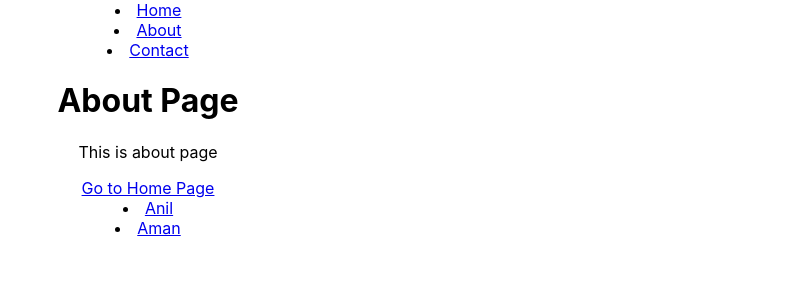
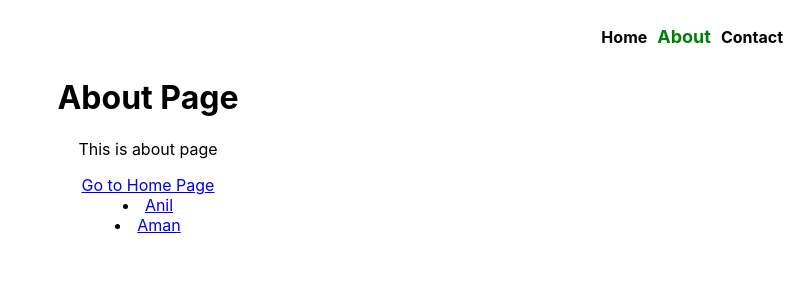
Before and after one commit to thedevaman/Router-in-React, a React (Create React App) app: page /about in a window 1280 px wide. Shown: the top 300 px of the page, without its empty margins (492-1280 px from the left). Built offline with nearby package versions, Linux system fonts and the light colour scheme.

Commit message:
adding active link

```diff
--- a/src/App.css
+++ b/src/App.css
@@ -5,6 +5,28 @@
 .App-logo {
   height: 40vmin;
   pointer-events: none;
+}
+.navbar{
+  text-align: right;
+}
+.navbar li{
+display: inline-block;
+padding: 10px 5px;
+}
+.nav-bar-link{
+  color: black;
+  font-weight: bold;
+  text-decoration: none;
+
+}
+.nav-bar-link:hover{
+  color: green;
+  font-size: large;
+  overflow:initial;
+}
+.navbar .active{
+  color: green;
+  font-size: large;
 }
 
 @media (prefers-reduced-motion: no-preference) {
--- a/src/component/About.js
+++ b/src/component/About.js
@@ -7,7 +7,7 @@
 <p>This is about page</p>
 <Link to="/">Go to Home Page</Link>
 <li> <Link to="/user/anil">Anil</Link></li>
-        <li> <Link to="/user/aman">Aman</Link></li>
+<li> <Link to="/user/aman">Aman</Link></li>
 </>
 }
 
--- a/src/component/Navbar.js
+++ b/src/component/Navbar.js
@@ -1,13 +1,17 @@
-import {Link} from 'react-router-dom'
+import {Link,NavLink} from 'react-router-dom'
 
 function Navbar()
 {
     return(<div>
-
-        <li> <Link to="/">Home</Link></li>
-        <li> <Link to="/about">About</Link></li>
-        <li> <Link to="/contact">Contact</Link></li>
-
+       <ul className='navbar'>
+        <li> <NavLink
+        // style={({isActive})=>{return {color:isActive ? 'skyblue':''}}}
+        className="nav-bar-link" to="/">Home</NavLink></li>
+        <li> <NavLink
+        //  style={({isActive})=>{return {color:isActive ? 'skyblue':''}}}
+        className="nav-bar-link" to="/about">About</NavLink></li>
+        <li> <NavLink className="nav-bar-link" to="/contact">Contact</NavLink></li>
+        </ul>
     </div>)
 }
 export default Navbar
```
